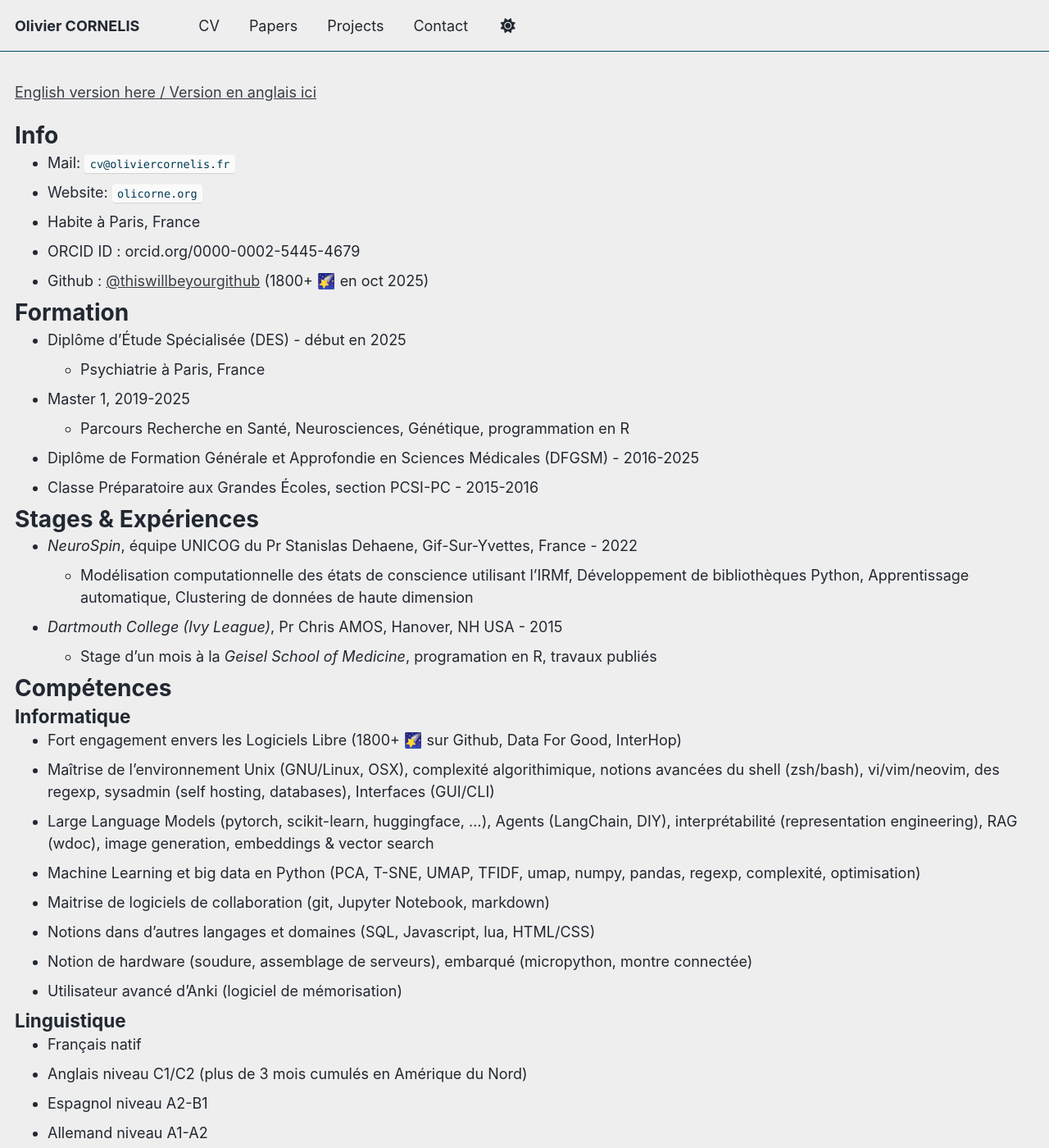
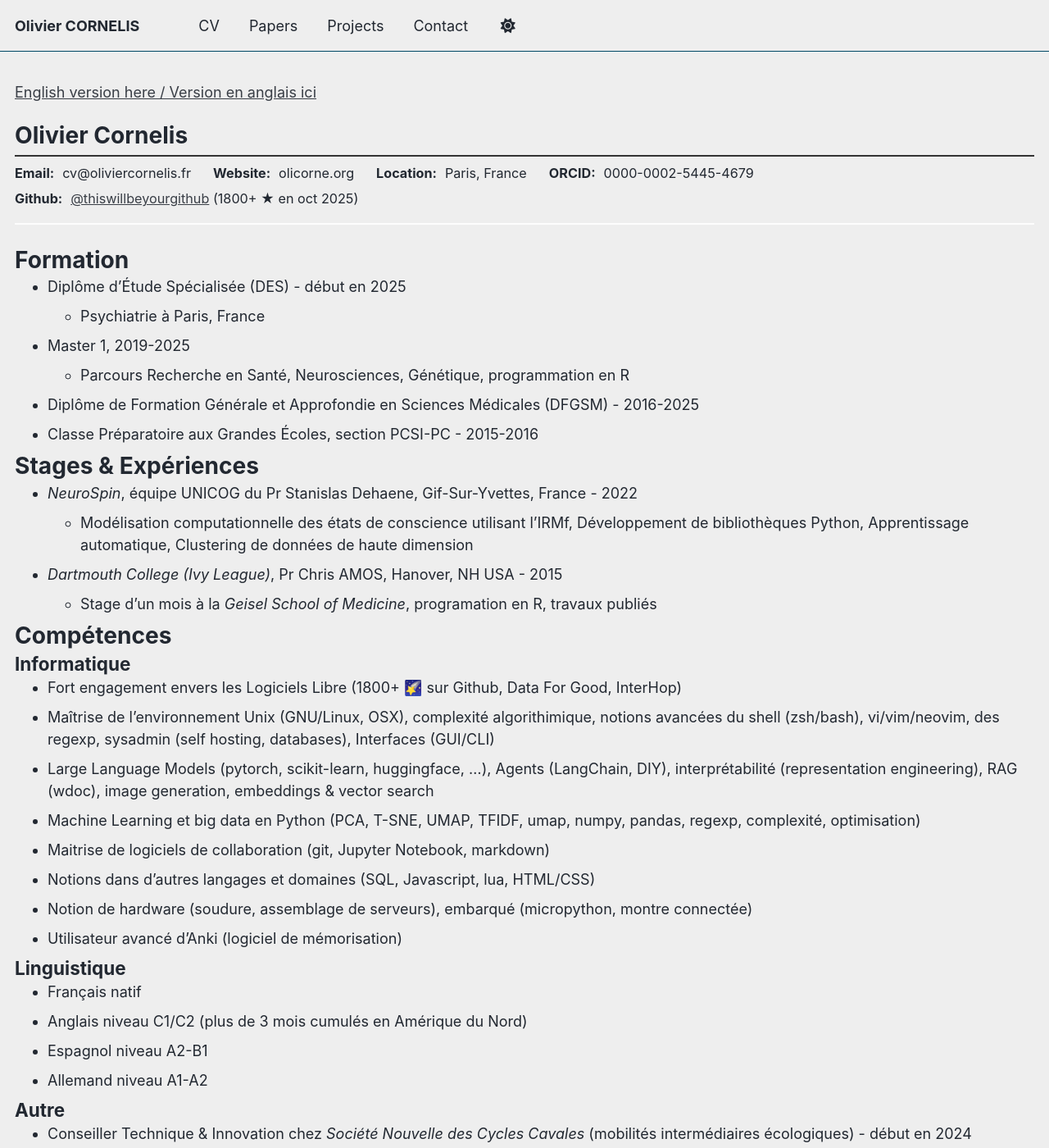
Before and after one commit to thiswillbeyourgithub/website, a Jekyll site: the page built from _pages/cv_fr.md, in a window 1280 px wide and 1400 px high. Shown: the whole window at 82% size. Built offline with Jekyll 4.4.1, drawn with Linux system fonts in a browser that asks for light colours; emoji names are drawn with the system emoji font; a script that is not in the unit is left out.

Commit message:
use html to render my cv info
Signed-off-by: thiswillbeyourgithub <26625900+thiswillbeyourgithub@users.noreply.github.com>

```diff
--- a/_pages/cv_fr.md
+++ b/_pages/cv_fr.md
@@ -11,12 +11,26 @@ redirect_from:
 
 {% include base_path %}
 
-# Info
-* Mail: `cv@oliviercornelis.fr`
-* Website: `olicorne.org`
-* Habite à Paris, France
-* ORCID ID : orcid.org/0000-0002-5445-4679
-* Github : [@thiswillbeyourgithub](https://thiswillbeyourgithub.github.io/) (1800+ :stars: en oct 2025)
+<div class="cv-header">
+  <h1>Olivier Cornelis</h1>
+  <div class="cv-info">
+    <div class="cv-info-item">
+      <strong>Email:</strong> cv@oliviercornelis.fr
+    </div>
+    <div class="cv-info-item">
+      <strong>Website:</strong> olicorne.org
+    </div>
+    <div class="cv-info-item">
+      <strong>Location:</strong> Paris, France
+    </div>
+    <div class="cv-info-item">
+      <strong>ORCID:</strong> 0000-0002-5445-4679
+    </div>
+    <div class="cv-info-item">
+      <strong>Github:</strong> <a href="https://thiswillbeyourgithub.github.io/">@thiswillbeyourgithub</a> (1800+ ★ en oct 2025)
+    </div>
+  </div>
+</div>
 
 
 
--- a/assets/css/cv-layout.css
+++ b/assets/css/cv-layout.css
@@ -55,3 +55,43 @@ ul {
     margin-right: 1cm;
   }
 }
+
+
+
+/* CV Header - compact info section */
+.cv-header {
+  margin-bottom: 1.5rem;
+}
+
+.cv-header h1 {
+  margin-bottom: 0.5rem;
+  border-bottom: 2px solid #333;
+  padding-bottom: 0.3rem;
+}
+
+.cv-info {
+  display: flex;
+  flex-wrap: wrap;
+  gap: 0.5rem 1.5rem;
+  font-size: 0.9rem;
+  line-height: 1.4;
+}
+
+.cv-info-item {
+  white-space: nowrap;
+}
+
+.cv-info-item strong {
+  margin-right: 0.3rem;
+}
+
+/* For print: ensure it stays compact */
+@media print {
+  .cv-header h1 {
+    border-bottom: 1px solid #000;
+  }
+
+  .cv-info {
+    font-size: 0.85rem;
+  }
+}
```
